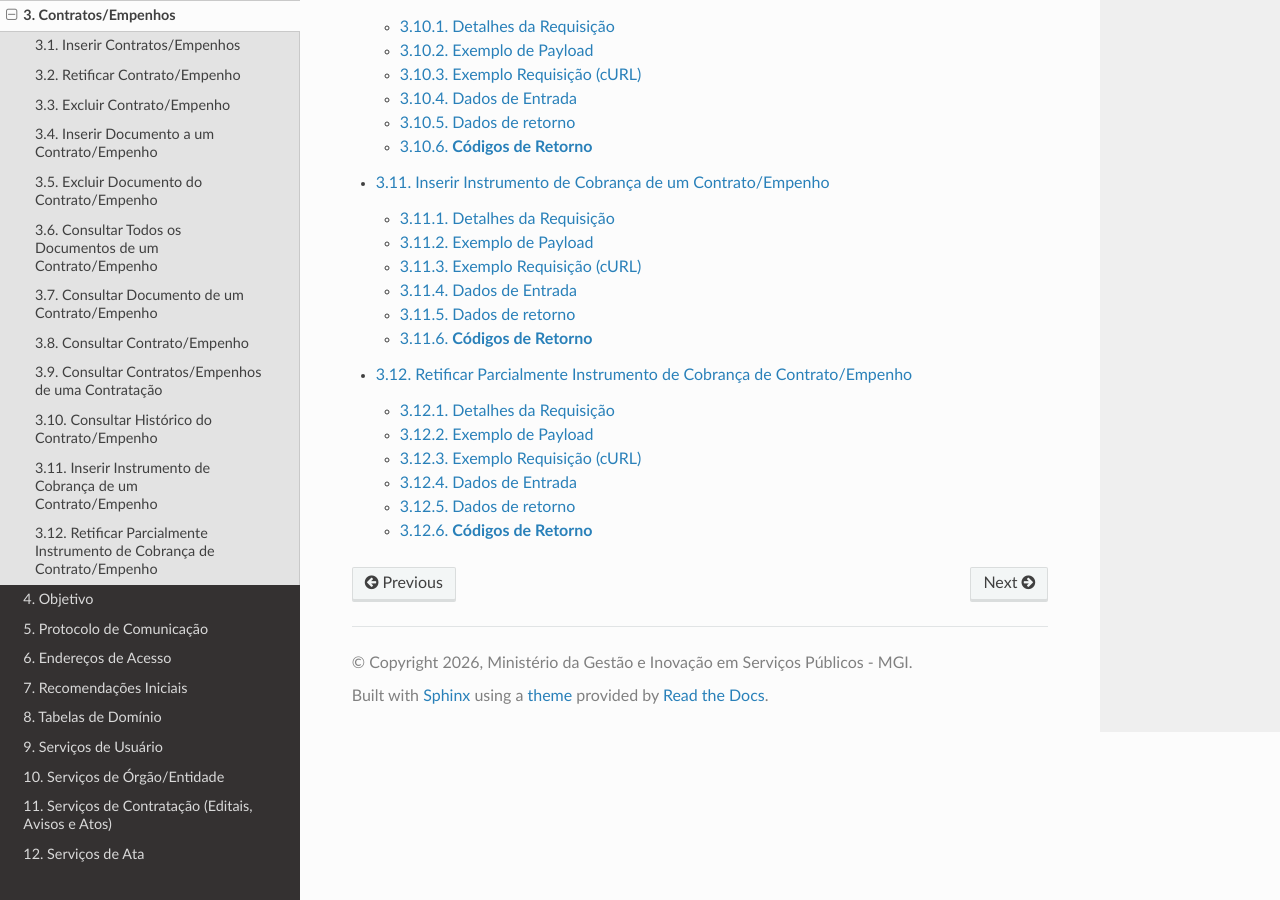
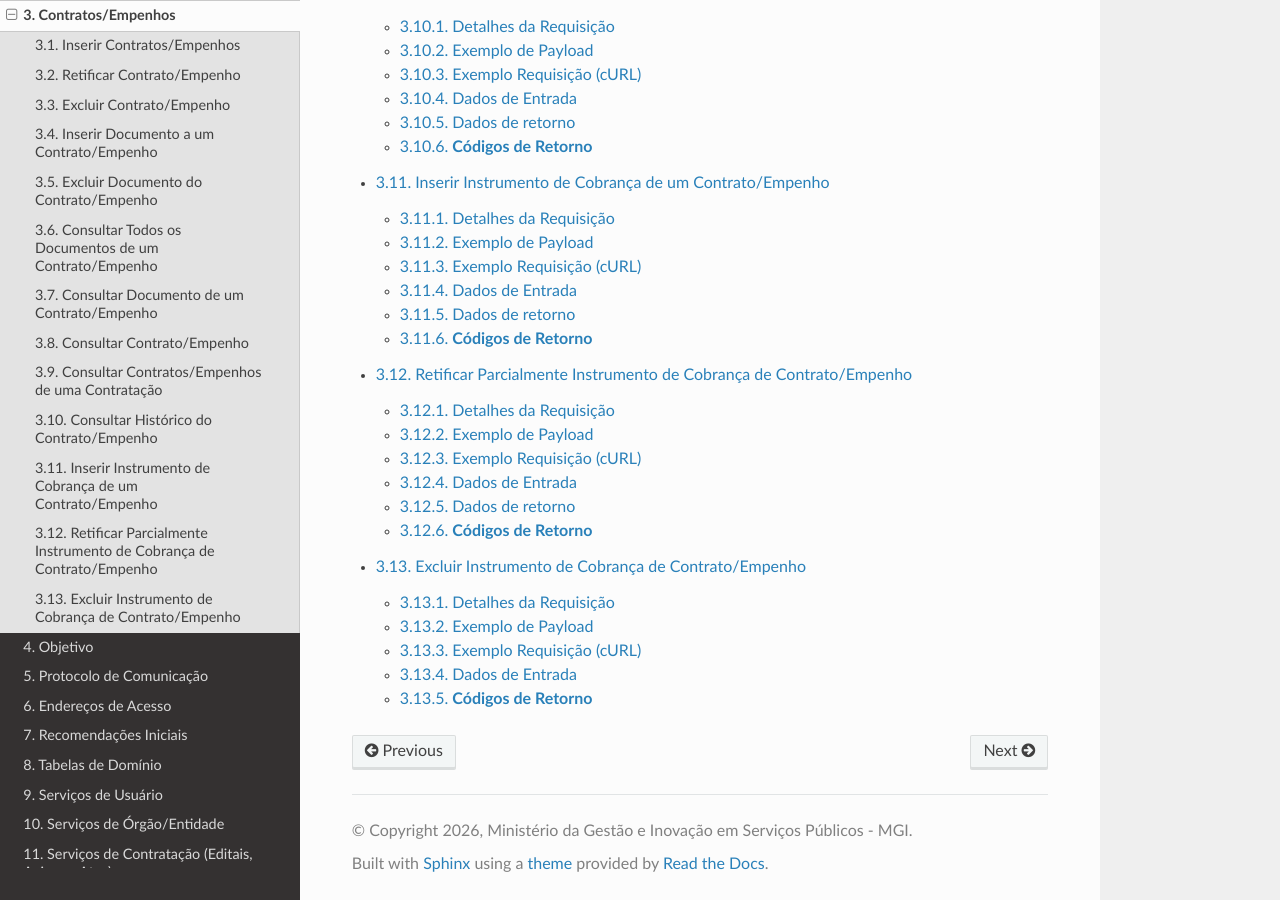
Before and after one commit to carlosmgi/Manual-de-Integracao-do-PNCP, a Sphinx documentation site: the page built from docs/source/contrato_empenho/index.rst, in a window 1280 px wide and 900 px high, scrolled down 2005 px. Built offline with Sphinx 7.4.7 and the Read the Docs theme 3.1.0, drawn with Linux system fonts in a browser that asks for light colours; pages that are not in the unit, such as notebooks, are missing from menus.

Commit message:
Update index.rst

```diff
--- a/docs/source/contrato_empenho/index.rst
+++ b/docs/source/contrato_empenho/index.rst
@@ -16,3 +16,4 @@ Contratos/Empenhos
    Consultar Histórico do Contrato ou Empenho
    Inserir Instrumento de Cobrança de um Contrato ou Empenho
    Retificar Parcialmente Instrumento de Cobrança de Contrato ou Empenho
+   Excluir Instrumento de Cobrança de Contrato ou Empenho
```
